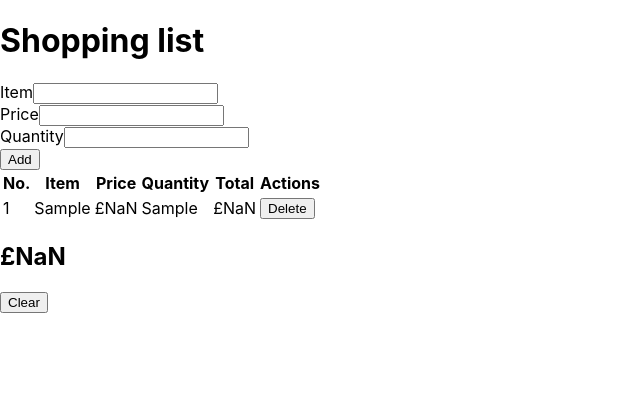
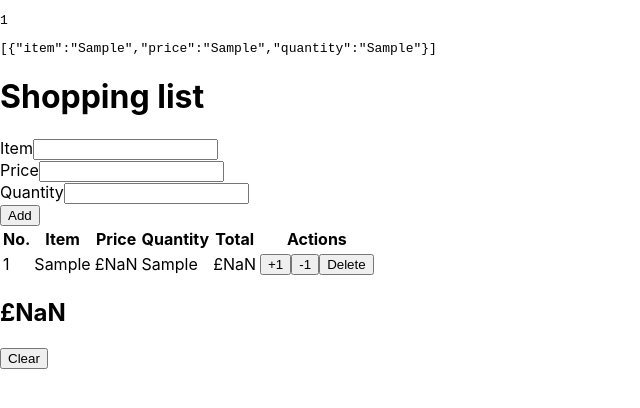
Before and after one commit to dthomasdev/shoppo2, a React (Create React App) app: page / in a window 1280 px wide. Both pictures are taken after typing "Sample", "Sample", "Sample" into the empty fields and a click on the button "Add". Shown: the top 408 px of the page, without its empty margins (0-640 px from the left). Built offline with nearby package versions, Linux system fonts and the light colour scheme.

Commit message:
adjust quantities function added

```diff
--- a/src/App.js
+++ b/src/App.js
@@ -15,6 +15,29 @@ function App() {
   function addNewItem(newItem){
     setList(c => [...c, newItem]);
   };
+
+  // increments / decrements quantity
+  // maps through the array and adjusts based on parameters
+  function adjustQuant(e , i , q) {
+    const quantity = parseInt(q)
+
+    setList(itemsList.map((item, index) => {
+      if(i === index && e === 'increment'){
+        return {
+          ...item,
+          quantity : quantity+1
+        }
+      } else if(i === index && e === 'decrement') {
+        return {
+          ...item,
+          quantity : quantity-1
+        }
+      } else {
+        return item;
+      }
+    }))
+
+  }
 
   // removeitem function
   // uses a filter to remove item
@@ -46,11 +69,11 @@ function App() {
   return (
     <div className="App">
       {/* STATE CHECKERS FOR APP.JS */}
-      {/* <pre>{JSON.stringify(itemsList.length)}</pre>
-      <pre>{JSON.stringify(itemsList)}</pre> */}
+      <pre>{JSON.stringify(itemsList.length)}</pre>
+      <pre>{JSON.stringify(itemsList)}</pre>
       <Header/>
       <AddForm addNewItem = { (newItem) => addNewItem(newItem) } />
-      <ListHeader list = { itemsList }  removeItem = { (i) => removeItem(i) } />
+      <ListHeader list = { itemsList }  removeItem = { (i) => removeItem(i) } adjustQuant = { (e, i ,q) => adjustQuant(e, i ,q) } />
       <h2>£{totaller()}</h2>
       <button onClick = {() => clearList()} >Clear</button>
     </div>
--- a/src/components/listHeader.js
+++ b/src/components/listHeader.js
@@ -1,11 +1,15 @@
 //components
 import ListItem from './listItem';
 
-const ListHeader = ({ list , removeItem}) => {
+const ListHeader = ({ list , removeItem , adjustQuant}) => {
 
   function delItem(index){
     removeItem(index)
   };
+
+  function updateQuant(e, i, q){
+   adjustQuant(e , i , q)
+  }
 
 // maps through array of values passed in as props and creates a new ListItem per entry
 function myList(){
@@ -17,6 +21,7 @@ function myList(){
       price={item.price}
       quantity={item.quantity}
       delItem={() => delItem(i)} // call del item function using the items index in the array
+      updateQuant = {(e) => updateQuant(e, i, item.quantity)}
     />
   ));
 };
--- a/src/components/listItem.js
+++ b/src/components/listItem.js
@@ -1,4 +1,4 @@
-const listItem = ({num, item, price, quantity, delItem}) => {
+const listItem = ({num, item, price, quantity, delItem, updateQuant}) => {
 
   return (
    <tr>
@@ -7,7 +7,11 @@ const listItem = ({num, item, price, quantity, delItem}) => {
      <td>£{parseFloat(price).toFixed(2)}</td>
      <td>{quantity}</td>
      <td>£{parseFloat(quantity * price).toFixed(2)}</td>
-     <td><button onClick = { () => delItem() } >Delete</button></td>
+     <td>
+       <button name = "increment" onClick = { (e) => updateQuant(e.target.name) } >+1</button>
+       <button name = "decrement" onClick = { (e) => updateQuant(e.target.name) } >-1</button>
+       <button onClick = { () => delItem() } >Delete</button>
+     </td>
    </tr>
   )
 }
```
